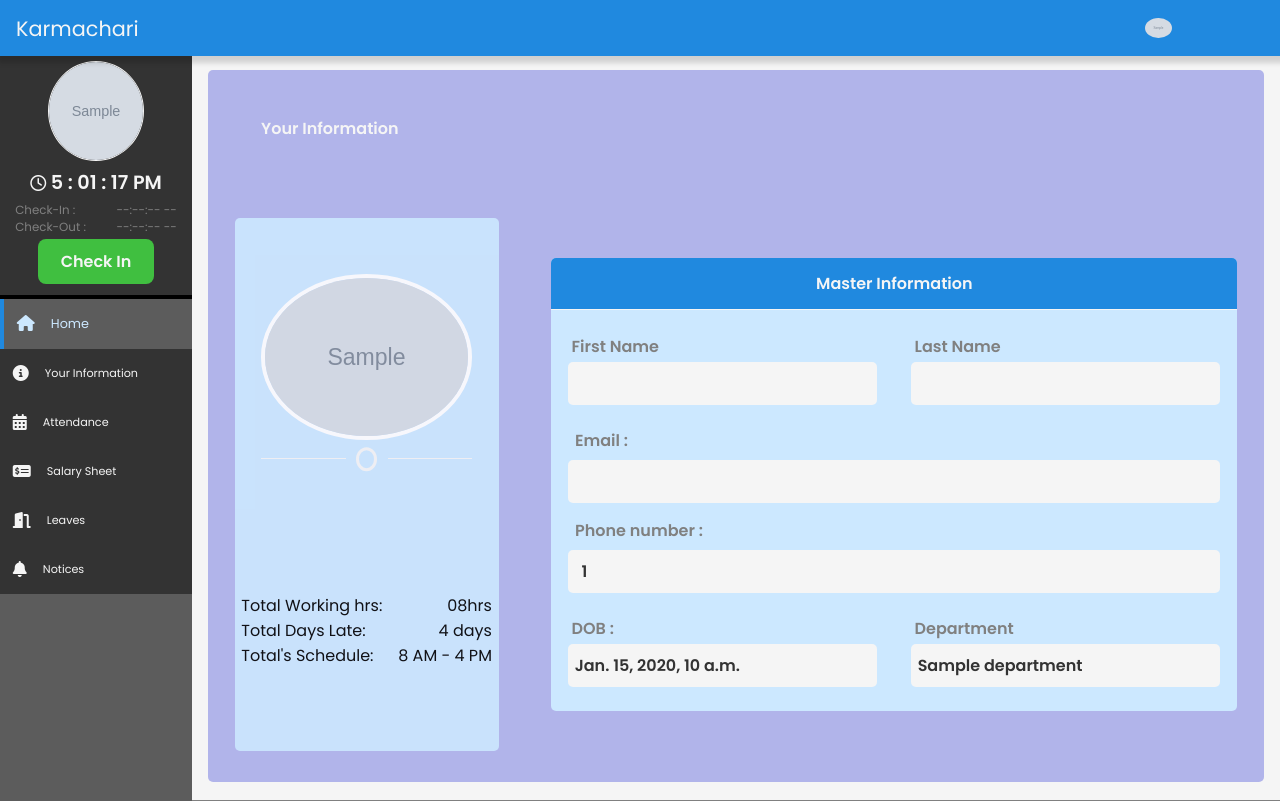
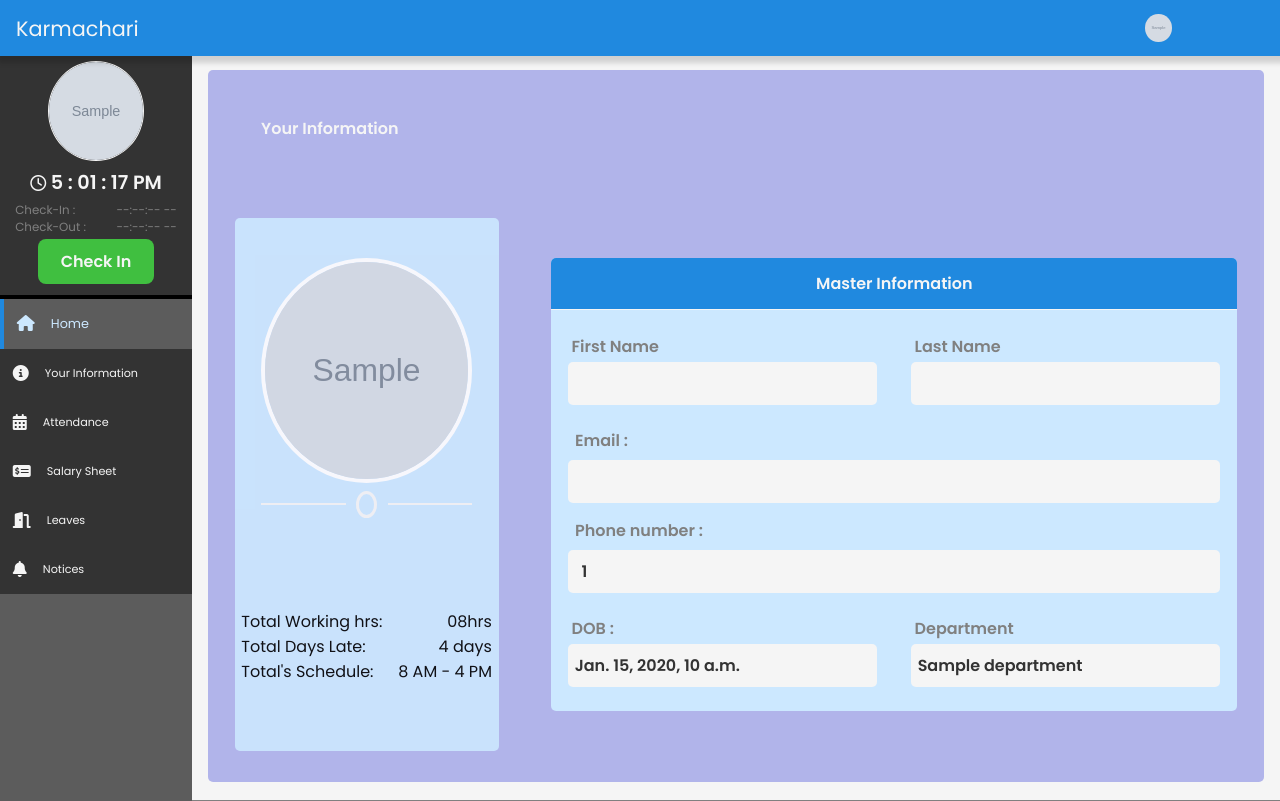
Before and after one commit to Rayal-Khatri/Karmachari-BackEnd, a Django app: template Karmachari_App/templates/your_information.html in a window 1280 px wide. Run offline with Django 4.2, Linux system fonts and the light colour scheme; the template is opened without the code that fills it: most values are stand-ins (such as "Sample title", 1, 10 or a date in 2020); grey boxes marked "Sample" are stand-in pictures; some libraries are stand-ins or nearby versions.

Commit message:
Fixed The Image Issue

```diff
--- a/Karmachari_App/static/assets/css/Nav_Sidebar.css
+++ b/Karmachari_App/static/assets/css/Nav_Sidebar.css
@@ -104,6 +104,7 @@ li {
 /* ================Side_Bar=========== */
 .clock_section .avatar {
     width: 50%;
+    height: 100%;
     height: 100PX;
     border-radius: 50%;
     border: .6px solid var(--text-light-color);
@@ -357,6 +358,7 @@ p.time-data {
 
     .drop-down .avatar {
         width: 18%;
+        height: 60%;
         border-radius: 50%;
     }
 
--- a/Karmachari_App/static/assets/css/information.css
+++ b/Karmachari_App/static/assets/css/information.css
@@ -117,8 +117,8 @@ body {
 .user-image {
     border-radius: 50%;
     border:.3rem solid white;
-    height: 90%;
     width: 100%;
+    height: 225px;
     color: var(--primary-color-alt);
 }
 .lines
```
